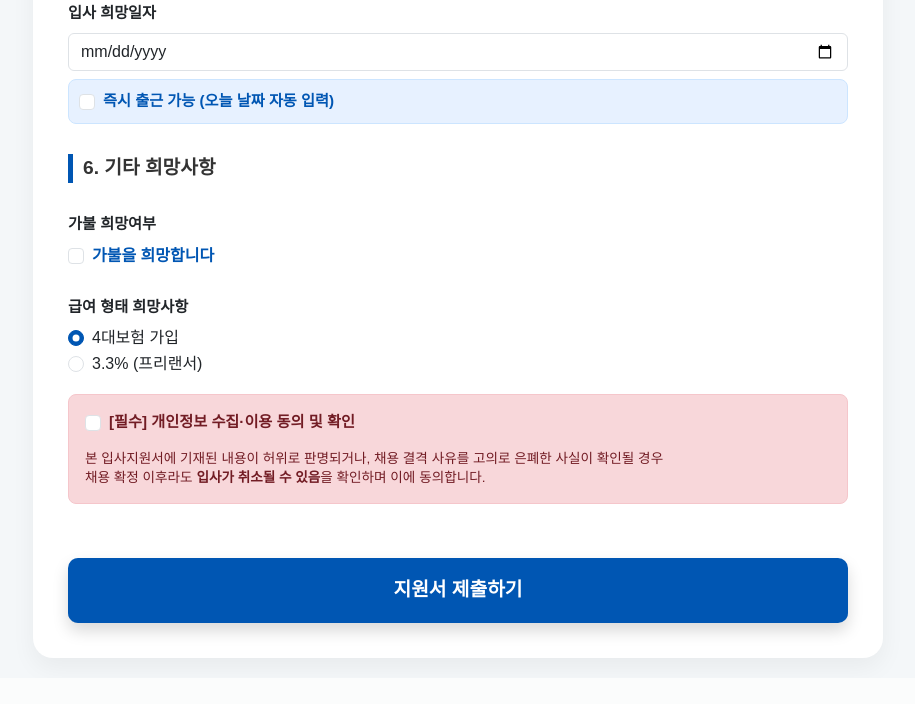
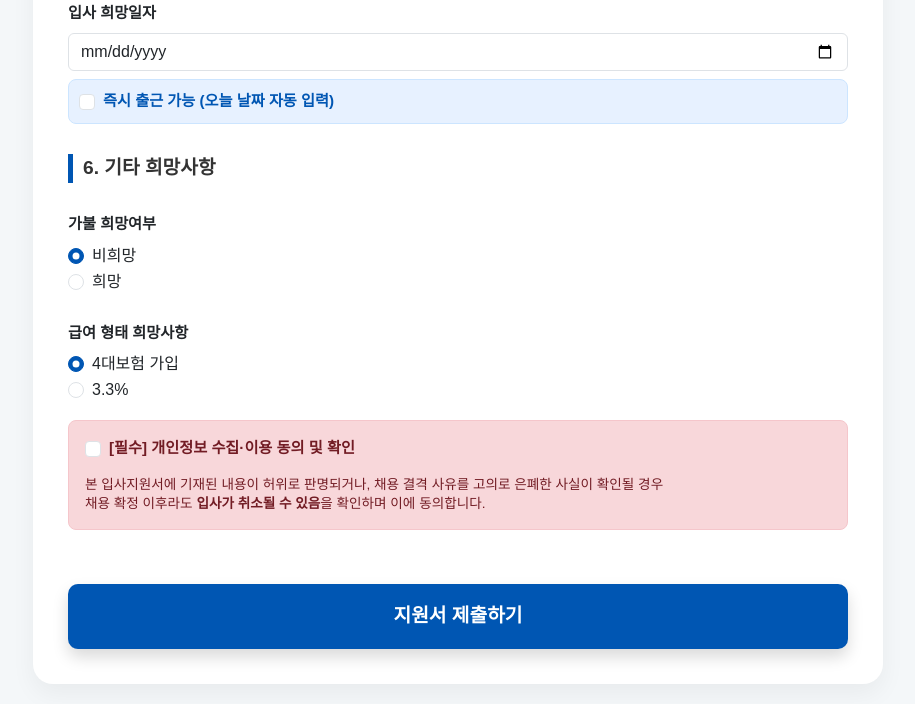
Before and after one commit to ashaile/Humetix-Web, a Flask app: page /apply in a window 1280 px wide. Shown: the part 2432-3136 px from the top of the page, without its empty margins (182-1097 px from the left). Before the commit the page ends 3101 px from the top, so only its background shows below. Run offline with Flask 3, Linux system fonts and the light colour scheme; some libraries are stand-ins or nearby versions.

Commit message:
UI: 가불 희망여부 라디오버튼으로 변경, 3.3% 프리랜서 문구 제거

```diff
--- a/templates/apply.html
+++ b/templates/apply.html
@@ -244,9 +244,13 @@
                 <div class="col-12">
                     <label class="form-label">가불 희망여부</label>
                     <div class="form-check">
-                        <input class="form-check-input" type="checkbox" id="advance_pay" name="advance_pay" value="희망">
-                        <label class="form-check-label fw-bold" for="advance_pay" style="color:#0056b3;">가불을
-                            희망합니다</label>
+                        <input class="form-check-input" type="radio" name="advance_pay" id="advance_no" value="비희망"
+                            checked>
+                        <label class="form-check-label" for="advance_no">비희망</label>
+                    </div>
+                    <div class="form-check">
+                        <input class="form-check-input" type="radio" name="advance_pay" id="advance_yes" value="희망">
+                        <label class="form-check-label" for="advance_yes">희망</label>
                     </div>
                 </div>
                 <div class="col-12 mt-3">
@@ -259,7 +263,7 @@
                     <div class="form-check">
                         <input class="form-check-input" type="radio" name="insurance_type" id="insurance_33"
                             value="3.3%">
-                        <label class="form-check-label" for="insurance_33">3.3% (프리랜서)</label>
+                        <label class="form-check-label" for="insurance_33">3.3%</label>
                     </div>
                 </div>
             </div>
```
